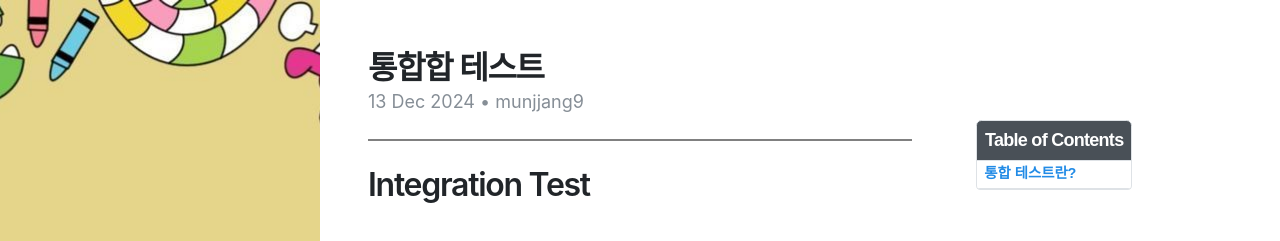
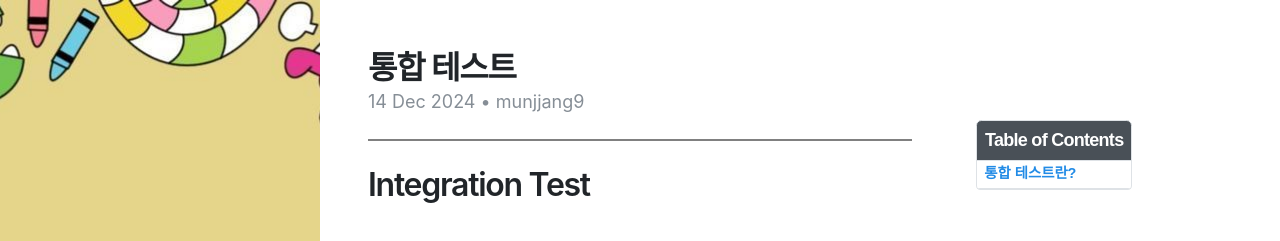
Before and after one commit to munjjang9/munjjang9.github.io, a Jekyll site: the page built from _posts/2024-12-14-TK-Integration-Test.md, in a window 1280 px wide and 1140 px high. Shown: the top 241 px of the window. Built offline with Jekyll 4.4.1, drawn with Linux system fonts in a browser that asks for light colours; nearby versions of some CDN libraries; comment, search, counter and statistics services are not loaded.

Commit message:
Date, Title Modified

```diff
--- a/_posts/2024-12-14-TK-Integration-Test.md
+++ b/_posts/2024-12-14-TK-Integration-Test.md
@@ -1,9 +1,9 @@
 ---
 layout: post
-title: 통합합 테스트
+title: 통합 테스트
 author: munjjang9
 tags: [test]
-date: 2024-12-13 22:00 +0900
+date: 2024-12-14 22:00 +0900
 categories: [Software Engineering]
 toc: true
 ---
```
